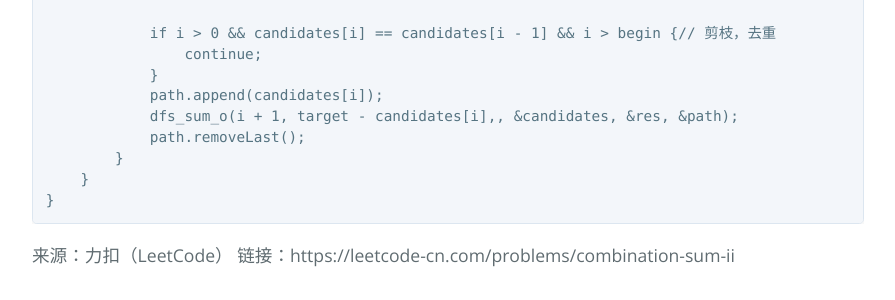
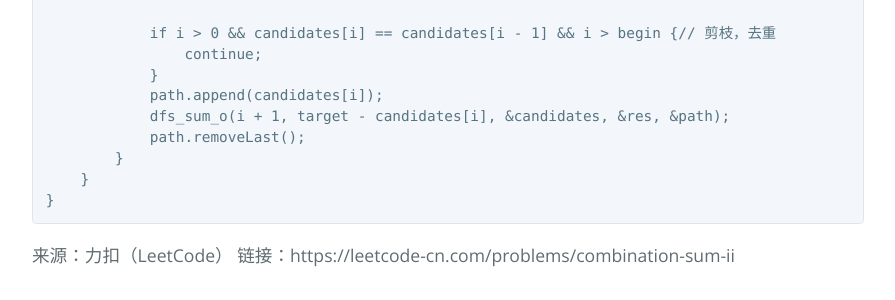
Before and after one commit to lihui1314/lihui1314.github.io, a Jekyll site: the page built from _posts/2022-01-29-回溯 + 剪枝.md, in a window 1280 px wide and 1400 px high, scrolled down 5489 px. Shown: the part 985-1285 px from the top of the window, without its empty margins (192-1087 px from the left). Built offline with Jekyll 4.4.1, drawn with Linux system fonts in a browser that asks for light colours; some of the changed text lies outside the part shown.

Commit message:
no message

```diff
--- a/_posts/2022-01-29-回溯 + 剪枝.md
+++ b/_posts/2022-01-29-回溯 + 剪枝.md
@@ -163,7 +163,7 @@ class Solution {
                 continue;
             }
             path.append(candidates[i]);
-            dfs_sum_o(i + 1, target - candidates[i],, &candidates, &res, &path);
+            dfs_sum_o(i + 1, target - candidates[i], &candidates, &res, &path);
             path.removeLast();
         }
     }
```
